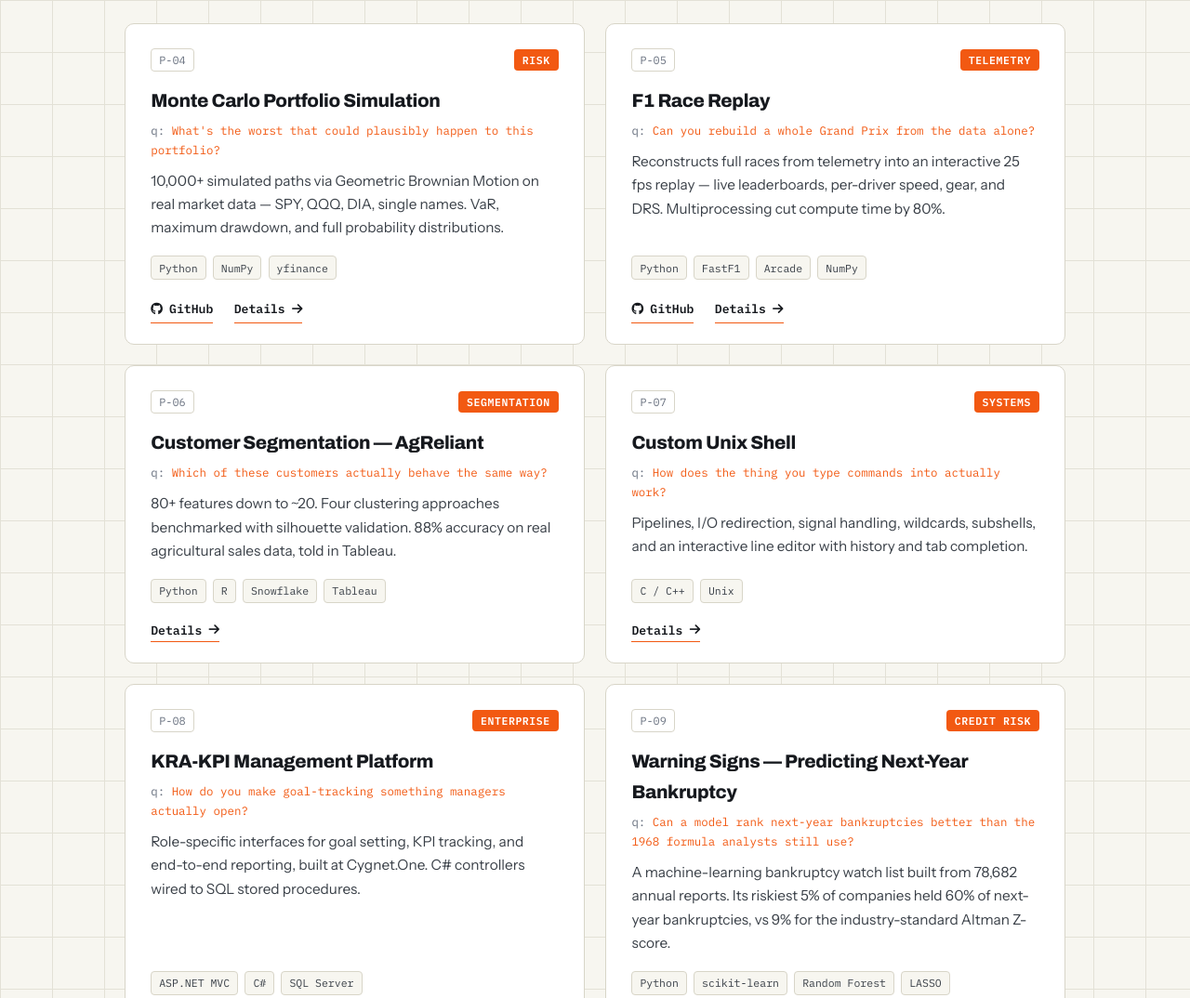
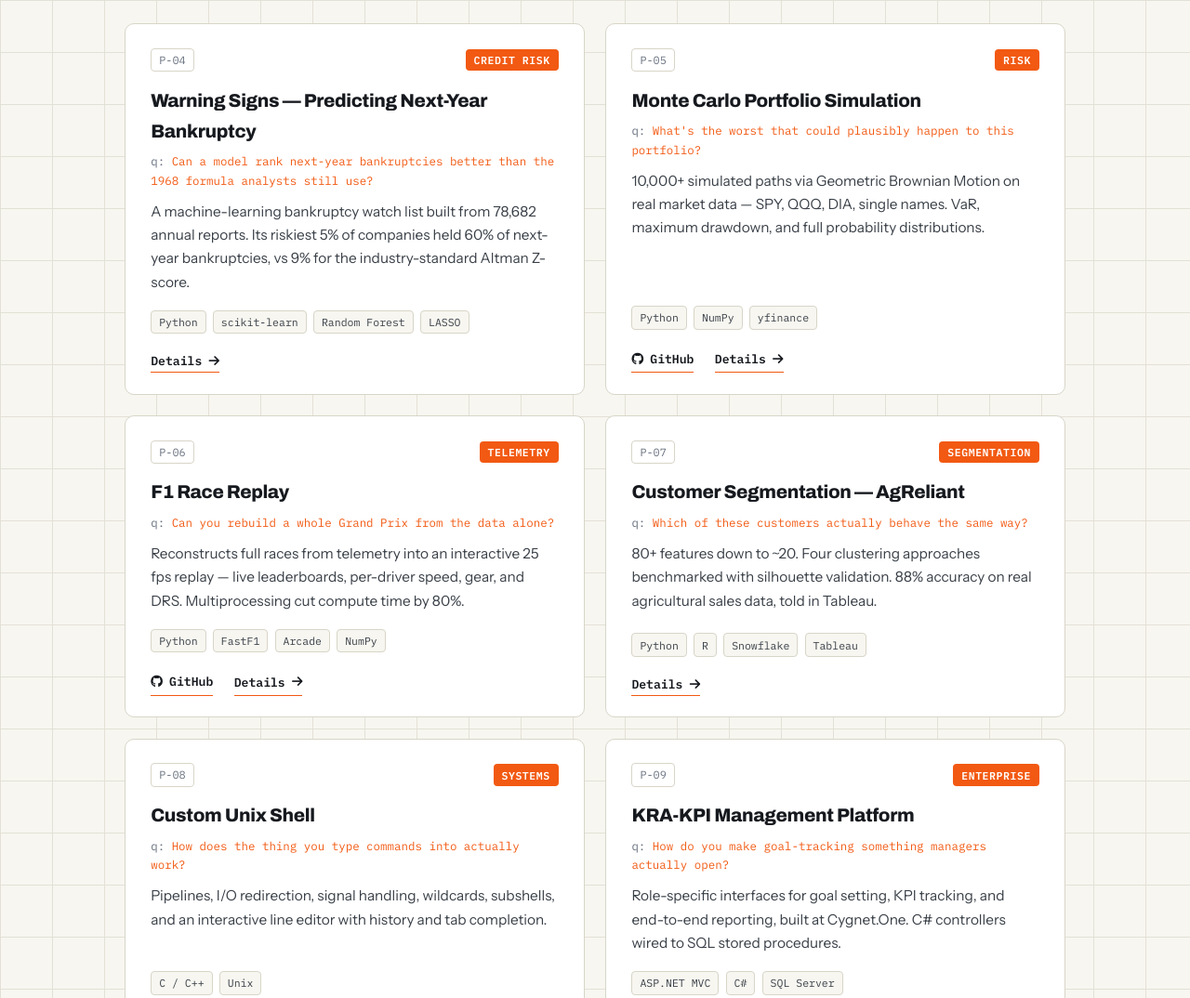
Before and after one commit to Nityaj22/Portfolio, a plain HTML site: page index.html in a window 1280 px wide. Shown: the part 4704-5778 px from the top of the page at 93% size. Drawn offline with Linux system fonts and the light colour scheme.

Commit message:
Move bankruptcy project to the first garage slot (P-04)
Renumbers the remaining garage cards P-05 through P-09.

Co-Authored-By: Claude Fable 5.2 <noreply@anthropic.com>

```diff
--- a/index.html
+++ b/index.html
@@ -356,8 +356,19 @@
             <p class="section-sub reveal">Smaller projects, experiments, and systems work.</p>
 
             <div class="projects-grid">
+                <article class="project reveal" data-category="finance data-science" data-project="bankruptcy-prediction">
+                    <div class="project-head"><span class="project-id">P-04</span><span class="project-tagline">Credit risk</span></div>
+                    <h3 class="project-title">Warning Signs — Predicting Next-Year Bankruptcy</h3>
+                    <p class="project-q">Can a model rank next-year bankruptcies better than the 1968 formula analysts still use?</p>
+                    <p class="project-desc">A machine-learning bankruptcy watch list built from 78,682 annual reports. Its riskiest 5% of companies held 60% of next-year bankruptcies, vs 9% for the industry-standard Altman Z-score.</p>
+                    <div class="project-tags"><span>Python</span><span>scikit-learn</span><span>Random Forest</span><span>LASSO</span></div>
+                    <div class="project-links">
+                        <button class="link-btn project-more">Details <i class="fas fa-arrow-right"></i></button>
+                    </div>
+                </article>
+
                 <article class="project reveal" data-category="finance" data-project="monte-carlo">
-                    <div class="project-head"><span class="project-id">P-04</span><span class="project-tagline">Risk</span></div>
+                    <div class="project-head"><span class="project-id">P-05</span><span class="project-tagline">Risk</span></div>
                     <h3 class="project-title">Monte Carlo Portfolio Simulation</h3>
                     <p class="project-q">What's the worst that could plausibly happen to this portfolio?</p>
                     <p class="project-desc">10,000+ simulated paths via Geometric Brownian Motion on real market data — SPY, QQQ, DIA, single names. VaR, maximum drawdown, and full probability distributions.</p>
@@ -369,7 +380,7 @@
                 </article>
 
                 <article class="project reveal" data-category="data-science systems" data-project="f1-race-replay">
-                    <div class="project-head"><span class="project-id">P-05</span><span class="project-tagline">Telemetry</span></div>
+                    <div class="project-head"><span class="project-id">P-06</span><span class="project-tagline">Telemetry</span></div>
                     <h3 class="project-title">F1 Race Replay</h3>
                     <p class="project-q">Can you rebuild a whole Grand Prix from the data alone?</p>
                     <p class="project-desc">Reconstructs full races from telemetry into an interactive 25 fps replay — live leaderboards, per-driver speed, gear, and DRS. Multiprocessing cut compute time by 80%.</p>
@@ -381,7 +392,7 @@
                 </article>
 
                 <article class="project reveal" data-category="data-science" data-project="agreliant-dashboard">
-                    <div class="project-head"><span class="project-id">P-06</span><span class="project-tagline">Segmentation</span></div>
+                    <div class="project-head"><span class="project-id">P-07</span><span class="project-tagline">Segmentation</span></div>
                     <h3 class="project-title">Customer Segmentation — AgReliant</h3>
                     <p class="project-q">Which of these customers actually behave the same way?</p>
                     <p class="project-desc">80+ features down to ~20. Four clustering approaches benchmarked with silhouette validation. 88% accuracy on real agricultural sales data, told in Tableau.</p>
@@ -392,7 +403,7 @@
                 </article>
 
                 <article class="project reveal" data-category="systems" data-project="unix-shell">
-                    <div class="project-head"><span class="project-id">P-07</span><span class="project-tagline">Systems</span></div>
+                    <div class="project-head"><span class="project-id">P-08</span><span class="project-tagline">Systems</span></div>
                     <h3 class="project-title">Custom Unix Shell</h3>
                     <p class="project-q">How does the thing you type commands into actually work?</p>
                     <p class="project-desc">Pipelines, I/O redirection, signal handling, wildcards, subshells, and an interactive line editor with history and tab completion.</p>
@@ -403,22 +414,11 @@
                 </article>
 
                 <article class="project reveal" data-category="systems" data-project="kra-kpi-platform">
-                    <div class="project-head"><span class="project-id">P-08</span><span class="project-tagline">Enterprise</span></div>
+                    <div class="project-head"><span class="project-id">P-09</span><span class="project-tagline">Enterprise</span></div>
                     <h3 class="project-title">KRA-KPI Management Platform</h3>
                     <p class="project-q">How do you make goal-tracking something managers actually open?</p>
                     <p class="project-desc">Role-specific interfaces for goal setting, KPI tracking, and end-to-end reporting, built at Cygnet.One. C# controllers wired to SQL stored procedures.</p>
                     <div class="project-tags"><span>ASP.NET MVC</span><span>C#</span><span>SQL Server</span></div>
-                    <div class="project-links">
-                        <button class="link-btn project-more">Details <i class="fas fa-arrow-right"></i></button>
-                    </div>
-                </article>
-
-                <article class="project reveal" data-category="finance data-science" data-project="bankruptcy-prediction">
-                    <div class="project-head"><span class="project-id">P-09</span><span class="project-tagline">Credit risk</span></div>
-                    <h3 class="project-title">Warning Signs — Predicting Next-Year Bankruptcy</h3>
-                    <p class="project-q">Can a model rank next-year bankruptcies better than the 1968 formula analysts still use?</p>
-                    <p class="project-desc">A machine-learning bankruptcy watch list built from 78,682 annual reports. Its riskiest 5% of companies held 60% of next-year bankruptcies, vs 9% for the industry-standard Altman Z-score.</p>
-                    <div class="project-tags"><span>Python</span><span>scikit-learn</span><span>Random Forest</span><span>LASSO</span></div>
                     <div class="project-links">
                         <button class="link-btn project-more">Details <i class="fas fa-arrow-right"></i></button>
                     </div>
```
